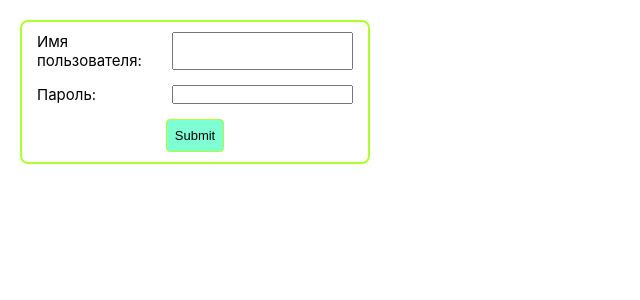
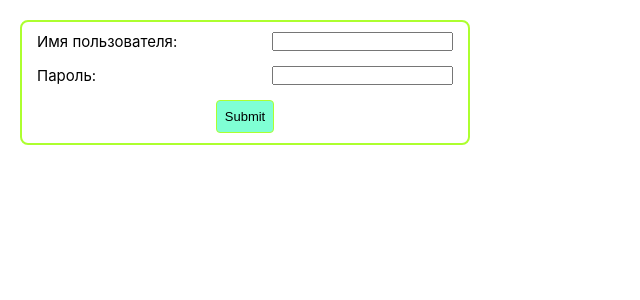
Before and after one commit to LiubovMorozova90/Pet-project_React, a Next.js app: page /form in a window 1280 px wide. Shown: the top 300 px of the page, without its empty margins (0-640 px from the left). Built offline with nearby package versions, Linux system fonts and the light colour scheme.

Commit message:
add style

```diff
--- a/src/components/LoginForm/LoginForm.module.css
+++ b/src/components/LoginForm/LoginForm.module.css
@@ -4,7 +4,7 @@
     gap: 15px;
     border: 2px greenyellow solid;
     border-radius: 8px;
-    max-width: 350px;
+    max-width: 450px;
     padding: 10px 15px;
     margin: 20px;
 }
```
